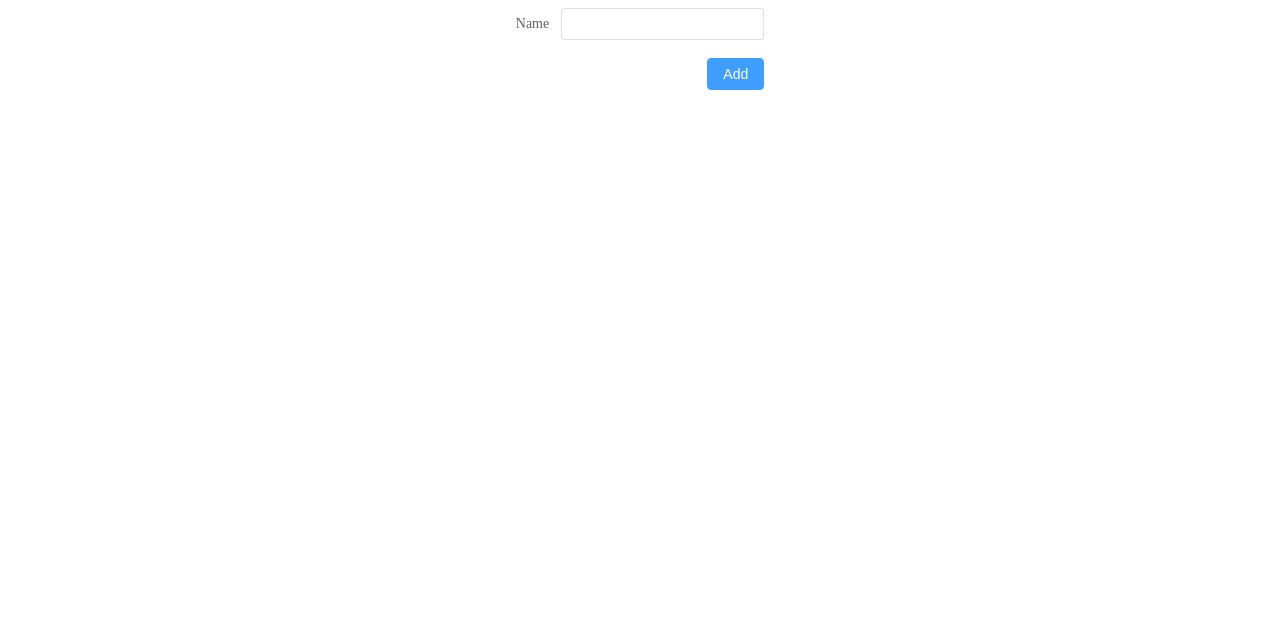
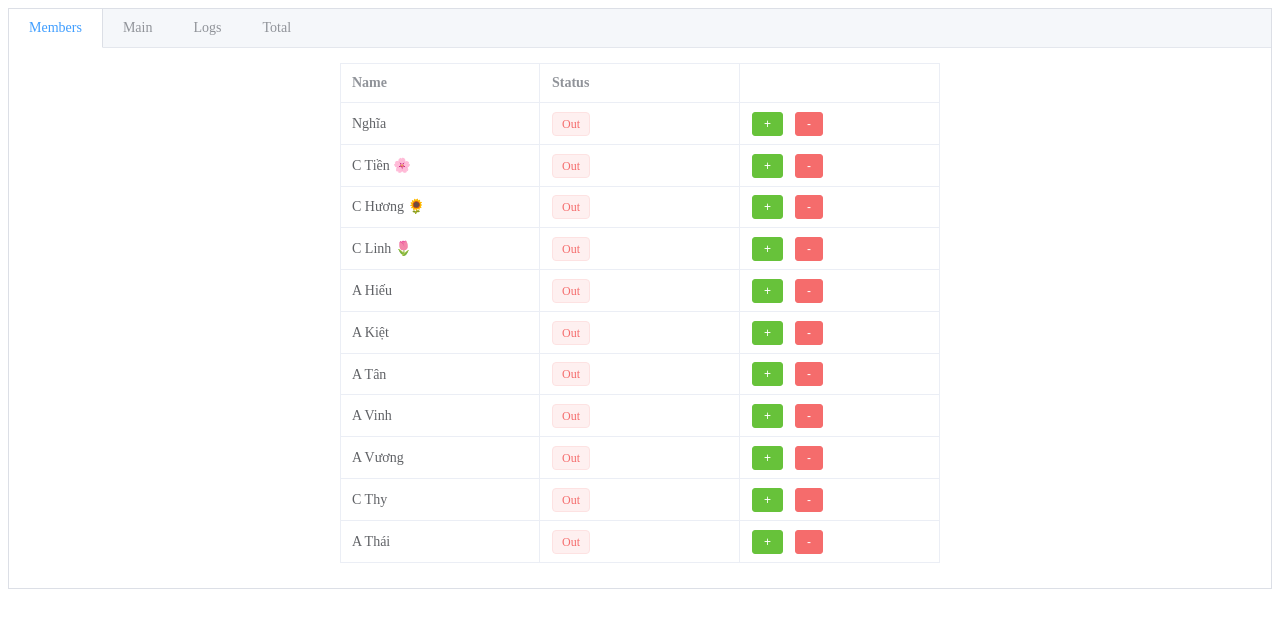
Before and after one commit to Kaiii0411/Catte-Website, a Vue app: page /home in a window 1280 px wide. Shown: the top 628 px of the page. Built offline with nearby package versions, Linux system fonts and the light colour scheme.

Commit message:
2212: New function

```diff
--- a/src/views/HomeView.vue
+++ b/src/views/HomeView.vue
@@ -1,4 +1,39 @@
 <template>
+    <el-tabs type="border-card">
+        <!-- Tab Members -->
+        <el-tab-pane label="Members">
+            <div class="card-container" style="margin-bottom: 10px;">
+                <el-table :data="names" border style="max-width: 600px">
+                    <el-table-column label="Name" prop="name" />
+                    <el-table-column label="Status">
+                        <template #default="scope">
+                            <el-tag :type="scope.row.inRound ? 'success' : 'danger'">
+                            {{ scope.row.inRound ? 'In' : 'Out' }}
+                            </el-tag>
+                        </template>
+                    </el-table-column>
+                    <el-table-column>
+                        <template #default="scope">
+                            <el-button size="small"
+                                type="success"
+                                @click="addToRound(scope.row.id, scope.row.name)">
+                                +
+                            </el-button>
+                            <el-button
+                                size="small"
+                                type="danger"
+                                @click="removeFromRound(scope.row.id, scope.row.name)">
+                                -
+                            </el-button>
+                        </template>
+                        </el-table-column>
+                </el-table>
+            </div>
+        </el-tab-pane>
+        <!-- Tab Main -->
+        <el-tab-pane label="Main">
+            <el-collapse>
+                <el-collapse-item title="Add">
                     <div class="card-container" style="margin-bottom: 10px;">
                     <el-form :model="member" label-width="auto" style="max-width: 600px">
                         <el-form-item label="Name">
@@ -9,24 +44,64 @@
                         </el-form-item>
                     </el-form>
                 </div>
-    <div class="card-container">
+                </el-collapse-item>
+            </el-collapse>
+            <div class="card-container" style="margin-top: 20px;">
                 <el-space wrap class="card-space" justify="center">
-            <el-card v-for="member in members" :key="member" class="box-card" style="width: 180px;">
+                    <el-card v-for="member in members" :key="member" class="box-card" style="width: 350px;">
                         <template #header>
                         <div class="card-header">
                             <span><b>{{member.name}}</b></span>
                         </div>
                         </template>
                         <div class="text item">
-                    Coins: {{ member.coins }}
+                            Coins:
+                            <span :style="{ color: '#FF8C00'}">
+                                {{ member.coins }}
+                            </span>
                         </div>
                         <template #footer>
                             <el-button class="button" type="primary" @click="addCoins(member.id, 5)">+ 5</el-button>
                             <el-button class="button" type="primary" @click="addCoins(member.id, 10)">+ 10</el-button>
+                            <el-button class="button" type="danger" @click="addCoins(member.id, -5)">- 5</el-button>
+                            <el-button class="button" type="danger" @click="addCoins(member.id, -10)">- 10</el-button>
                         </template>
                     </el-card>
                 </el-space>
             </div>
+        </el-tab-pane>
+        <!-- Tab Logs -->
+        <el-tab-pane label="Logs">
+            <div class="card-container" style="margin-bottom: 10px;">
+                <el-table :data="logs" border style="max-width: 600px">
+                    <el-table-column label="#" prop="index" />
+                    <el-table-column label="Name" prop="name" />
+                    <el-table-column label="Coins">
+                        <template #default="{ row }">
+                            <span :style="{ color: row.coins < 0 ? 'red' : 'green' }">
+                            {{ row.coins }}
+                            </span>
+                        </template>
+                        </el-table-column>
+                    <el-table-column label="Created" prop="created" />
+                </el-table>
+            </div>
+        </el-tab-pane>
+        <!-- Tab Total -->
+        <el-tab-pane label="Total">
+            <div class="card-container" style="margin-bottom: 10px;">
+                <el-table :data="members" border style="max-width: 600px">
+                    <el-table-column label="#" type="index" width="50" />
+                    <el-table-column label="Name" prop="name" />
+                    <el-table-column label="Coins" prop="coins">
+                        <template #default="scope">
+                            {{ scope.row.coins + 10 }}
+                        </template>
+                    </el-table-column>
+                </el-table>
+            </div>
+        </el-tab-pane>
+    </el-tabs>
 </template>
 
 <style>
@@ -52,8 +127,23 @@
                 member: {
                     id: 0,
                     name: '',
-                    coins: 0
-                }
+                    coins: 0,
+                    nameId: ''
+                },
+                logs: [],
+                names: [
+                    { id: "N1", name: "Nghĩa", isInRound: false},
+                    { id: "T2", name: "C Tiền 🌸", isInRound: false },
+                    { id: "H3", name: "C Hương 🌻", isInRound: false },
+                    { id: "L4", name: "C Linh 🌷", isInRound: false },
+                    { id: "H5", name: "A Hiếu", isInRound: false },
+                    { id: "K6", name: "A Kiệt", isInRound: false },
+                    { id: "T7", name: "A Tân", isInRound: false },
+                    { id: "V8", name: "A Vinh", isInRound: false },
+                    { id: "V9", name: "A Vương", isInRound: false },
+                    { id: "T10", name: "C Thy", isInRound: false },
+                    { id: "T11", name: "A Thái", isInRound: false }
+                ]
             }
         },
 
@@ -63,15 +153,93 @@
 
         methods: {
             addMember(){
+                if (!this.member.name.trim()) {
+                    this.$message({
+                        type: 'error',
+                        message: 'Name cannot be empty or whitespace.',
+                    });
+                    return;
+                }
+
                 const newMember = Object.assign({}, this.member);
-                newMember.id = this.members.length + 1;
+                newMember.id = this.generateIdFromCurrentDateTime();
                 this.members.push(newMember);
                 this.member.name = '';
             },
 
+            addToRound(id, name) {
+                const exists = this.members.some(member => member.nameId === id);
+                if (exists) {
+                    this.$message({
+                        type: 'warning',
+                        message: `${name} is already in the round.`,
+                        });
+                    return;
+                }
+
+                const newMember = { ...this.member };
+                newMember.id = this.generateIdFromCurrentDateTime();
+                newMember.name = name;
+                newMember.nameId = id;
+
+                this.members.push(newMember);
+
+                const member = this.names.find(item => item.id === id);
+                if (member) {
+                    member.inRound = true;
+                } else {
+                    this.$message({
+                        type: 'error',
+                        message: `Member with id ${id} not found in names list.`,
+                    });
+                }
+
+                // Hiển thị thông báo thành công
+                this.$message({
+                    type: 'success',
+                    message: `${name} has been added to the round.`,
+                });
+            },
+
+            generateIdFromCurrentDateTime() {
+                const currentDate = new Date();
+                const id = currentDate.getFullYear() +
+                            (currentDate.getMonth() + 1).toString().padStart(2, '0') +
+                            currentDate.getDate().toString().padStart(2, '0') +
+                            currentDate.getHours().toString().padStart(2, '0') +
+                            currentDate.getMinutes().toString().padStart(2, '0') +
+                            currentDate.getSeconds().toString().padStart(2, '0') +
+                            currentDate.getMilliseconds().toString().padStart(3, '0');
+                return id;
+            },
+
+            removeFromRound(id, name){
+                this.$confirm(`Are you sure you want to remove ${name} from the round?`, 'Confirmation', {
+                    confirmButtonText: 'Yes',
+                    cancelButtonText: 'No',
+                    type: 'warning',
+                })
+                    .then(() => {
+                    this.members = this.members.filter(item => item.nameId !== id);
+                    const memberName = this.names.find(name => name.id === id);
+                    memberName.inRound = false;
+
+
+                    this.$message({
+                            type: 'success',
+                            message: `${name} has been removed from the round.`,
+                        });
+                    })
+                    .catch(() => {
+                        this.$message({
+                            type: 'info',
+                            message: 'Action canceled.',
+                        });
+                });
+            },
+
             addCoins(id, coins) {
                 const member = this.members.find(member => member.id === id);
-
                 if (!member) {
                     this.$message({
                         type: 'error',
@@ -94,6 +262,15 @@
                             // Nếu người dùng xác nhận, thêm coins
                             member.coins += coins;
 
+                            let log = {
+                                index: this.logs.length + 1,
+                                name: member.name,
+                                coins: coins,
+                                created: new Date().toLocaleString()
+                            }
+
+                            this.logs.push(log);
+
                             // Hiển thị thông báo thành công
                             this.$message({
                                 type: 'success',
```
Lines whose indentation alone changed are shown as unchanged.
